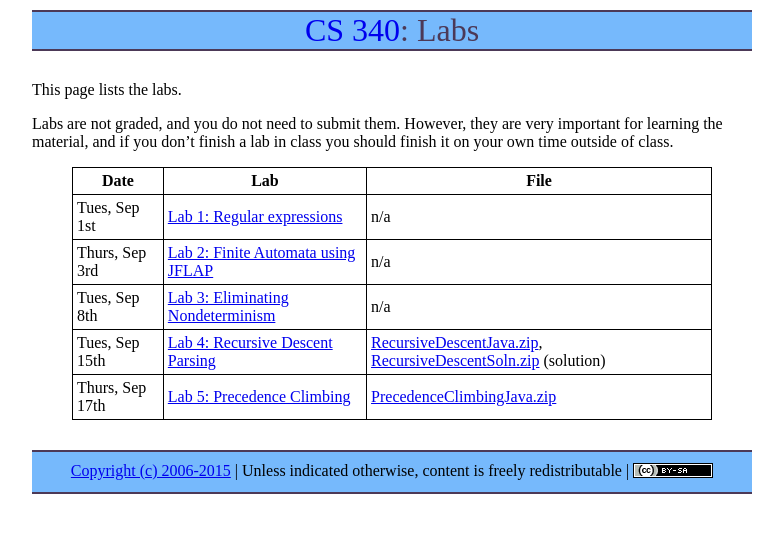
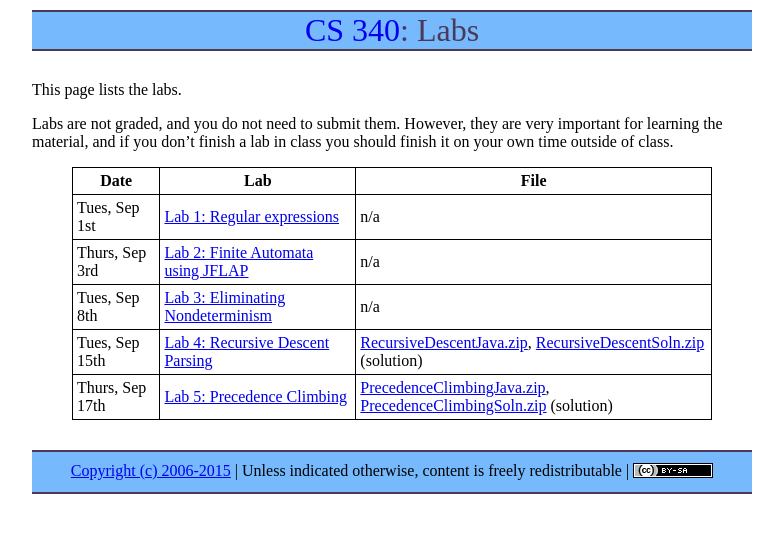
Before and after one commit to ycpcs/cs340-fall2015, a Jekyll site: the page built from labs/index.md, in a window 1280 px wide. Shown: the top 533 px of the page, without its empty margins (248-1031 px from the left). Built offline with Jekyll 4.4.1, drawn with Linux system fonts in a browser that asks for light colours; Markdown is read by kramdown in place of the engine named in the settings.

Commit message:
solution to precedence climbing lab

```diff
--- a/labs/index.md
+++ b/labs/index.md
@@ -13,7 +13,7 @@ Labs are not graded, and you do not need to submit them.  However, they are very
 > Thurs, Sep 3rd | [Lab 2: Finite Automata using JFLAP](lab02.html) | n/a
 > Tues, Sep 8th | [Lab 3: Eliminating Nondeterminism](lab03.html) | n/a
 > Tues, Sep 15th | [Lab 4: Recursive Descent Parsing](lab04.html) | [RecursiveDescentJava.zip](../lectures/RecursiveDescentJava.java), [RecursiveDescentSoln.zip](RecursiveDescentSoln.zip) (solution)
-> Thurs, Sep 17th | [Lab 5: Precedence Climbing](lab05.html) | [PrecedenceClimbingJava.zip](../lectures/PrecedenceClimbingJava.zip)
+> Thurs, Sep 17th | [Lab 5: Precedence Climbing](lab05.html) | [PrecedenceClimbingJava.zip](../lectures/PrecedenceClimbingJava.zip), [PrecedenceClimbingSoln.zip](../lectures/PrecedenceClimbingSoln.zip) (solution)
 
 <!--
 > Tues, Sep 16 | [Lab 6: Turing Machines](lab06.html) | n/a
```
Also changed, not shown: index.md (+1 -1 lines), 1 other file.
